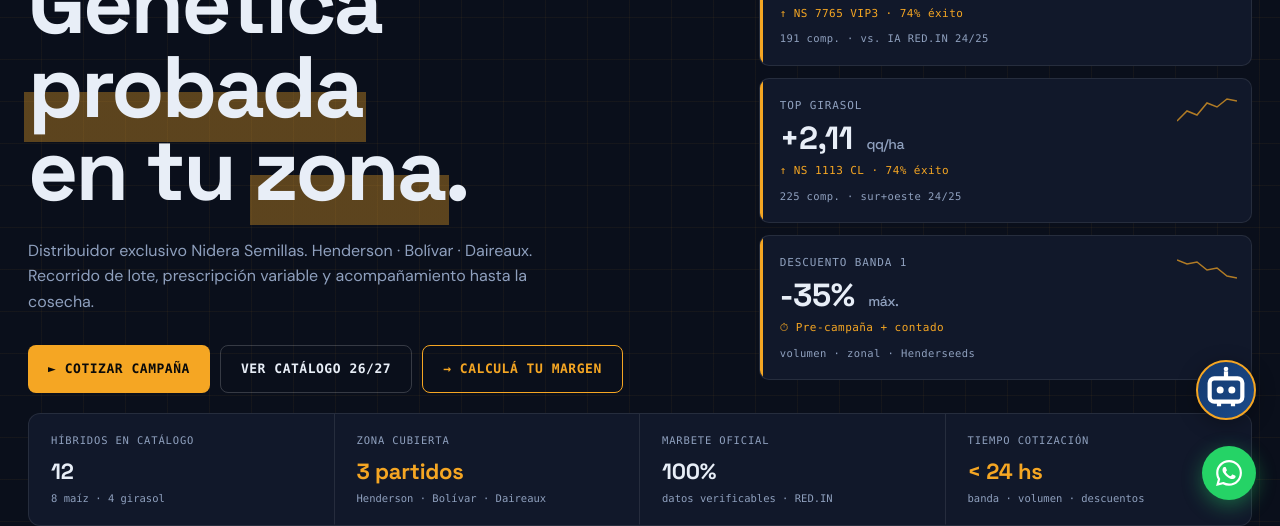
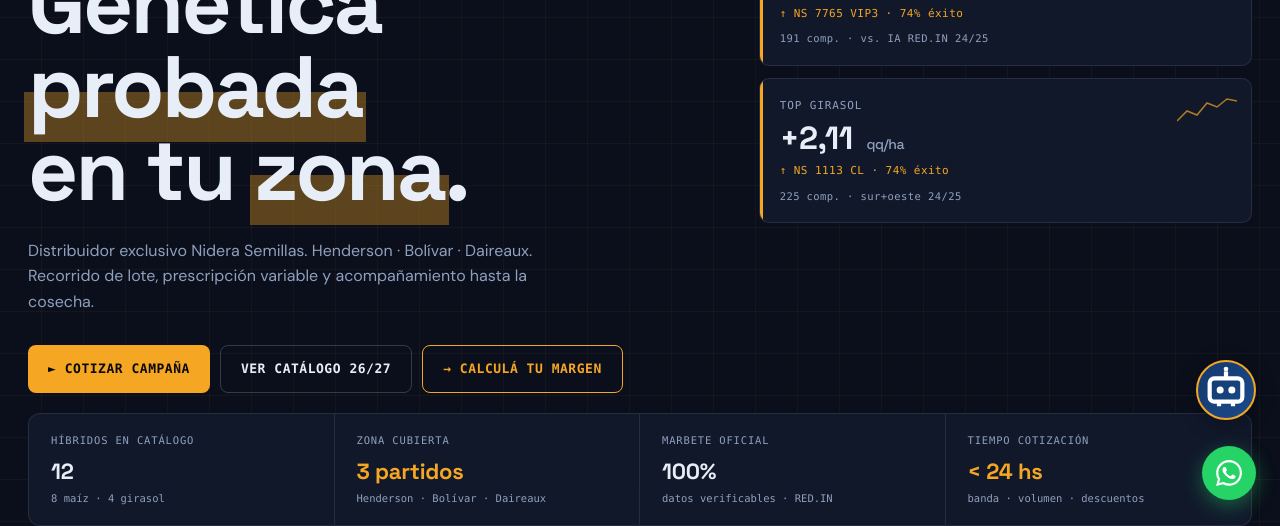
Before and after one commit to HenderseedsRepositorio/Web-Henderseeds, a website: page index.html in a window 1280 px wide. Shown: the part 276-802 px from the top of the page. Drawn offline with Linux system fonts and the light colour scheme; no server answers.

Commit message:
content(hero): borrar card "Descuento Banda 1" (concepto erróneo)
La card mezclaba bandas (B1/B2/B3 son niveles de precio, no descuentos)
con descuentos (pre-campaña, contado, volumen, zonal). El hero ahora
queda con 2 cards de resultados de ensayos que son el gancho real.

Co-Authored-By: Claude Opus 4.7 <noreply@anthropic.com>

```diff
--- a/index.html
+++ b/index.html
@@ -782,13 +782,6 @@ body.light-mode .btc-val { color: #15181E; }
           <div class="big">+2,11 <span class="u">qq/ha</span></div>
           <div class="delta">↑ NS 1113 CL · 74% éxito</div>
           <div class="ref">225 comp. · sur+oeste 24/25</div>
-        </div>
-        <div class="stat-card">
-          <svg viewBox="0 0 60 34"><polyline fill="none" stroke="var(--accent)" stroke-width="1.5" points="0,10 10,14 20,12 30,20 40,18 50,26 60,28"/></svg>
-          <div class="label">Descuento Banda 1</div>
-          <div class="big">-35% <span class="u">máx.</span></div>
-          <div class="delta">⏱ Pre-campaña + contado</div>
-          <div class="ref">volumen · zonal · Henderseeds</div>
         </div>
       </div>
     </div>
```
